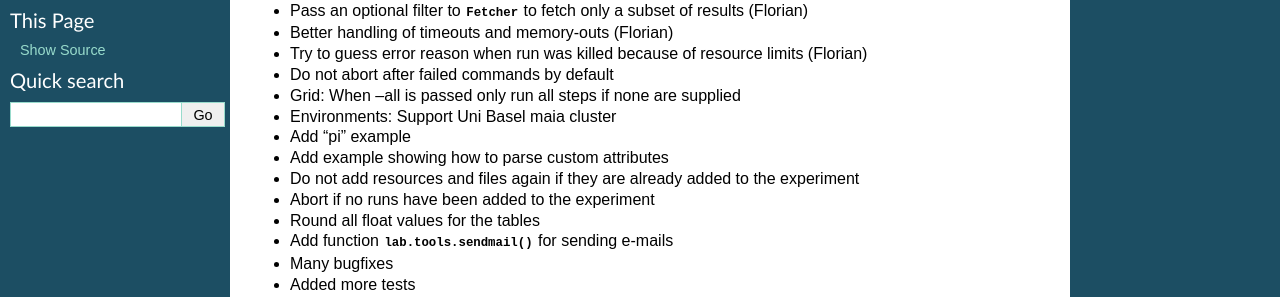
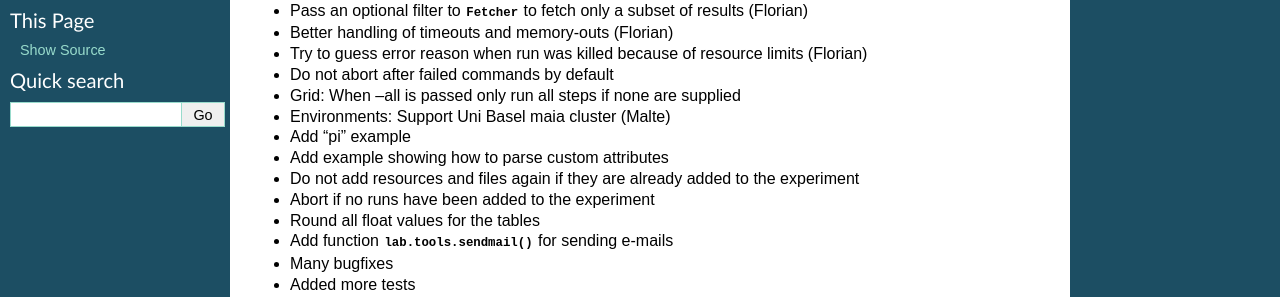
Before and after one commit to aibasel/lab, a Sphinx documentation site: the page built from docs/news.rst, in a window 1280 px wide. Shown: the part 246-543 px from the top of the page. Built offline with Sphinx 7.4.7, drawn with Linux system fonts in a browser that asks for light colours.

Commit message:
add credits

```diff
--- a/docs/news.rst
+++ b/docs/news.rst
@@ -13,7 +13,7 @@ lab
 * Try to guess error reason when run was killed because of resource limits (Florian)
 * Do not abort after failed commands by default
 * Grid: When --all is passed only run all steps if none are supplied
-* Environments: Support Uni Basel maia cluster
+* Environments: Support Uni Basel maia cluster (Malte)
 * Add "pi" example
 * Add example showing how to parse custom attributes
 * Do not add resources and files again if they are already added to the experiment
```
